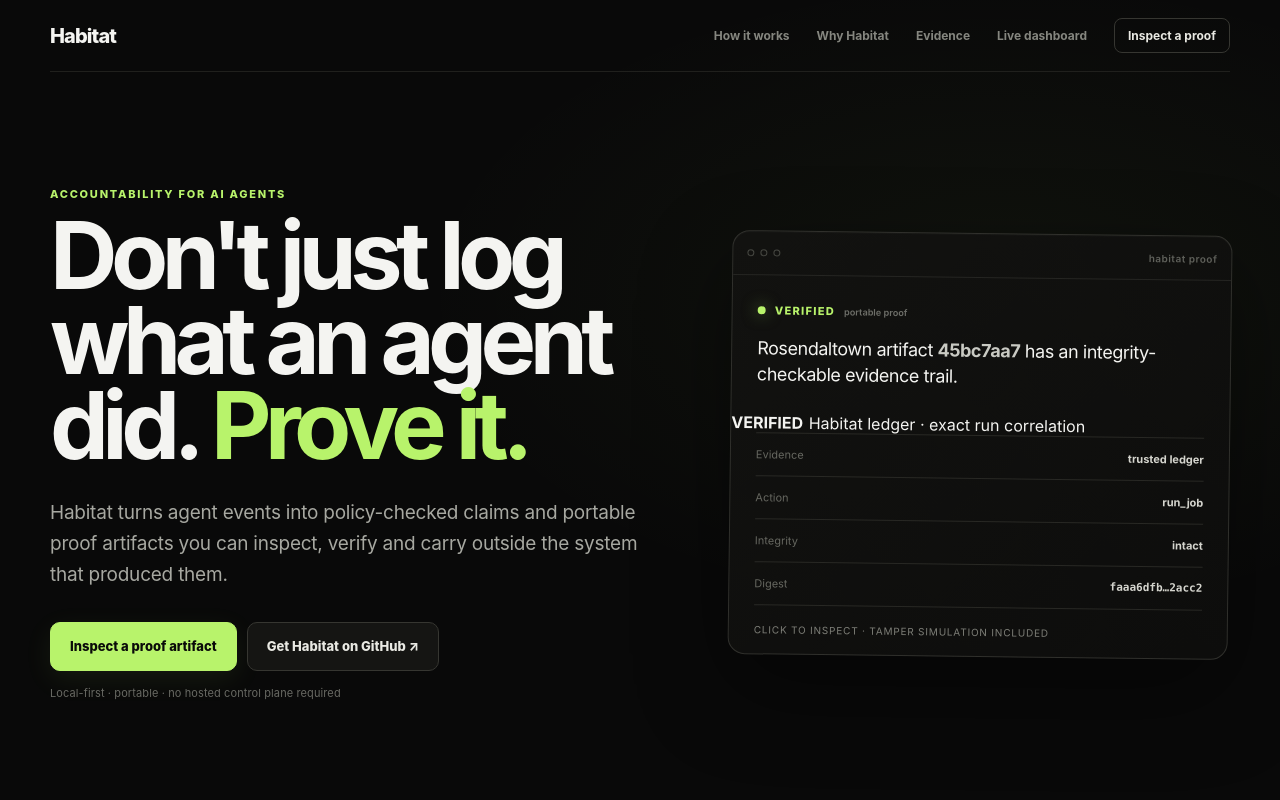
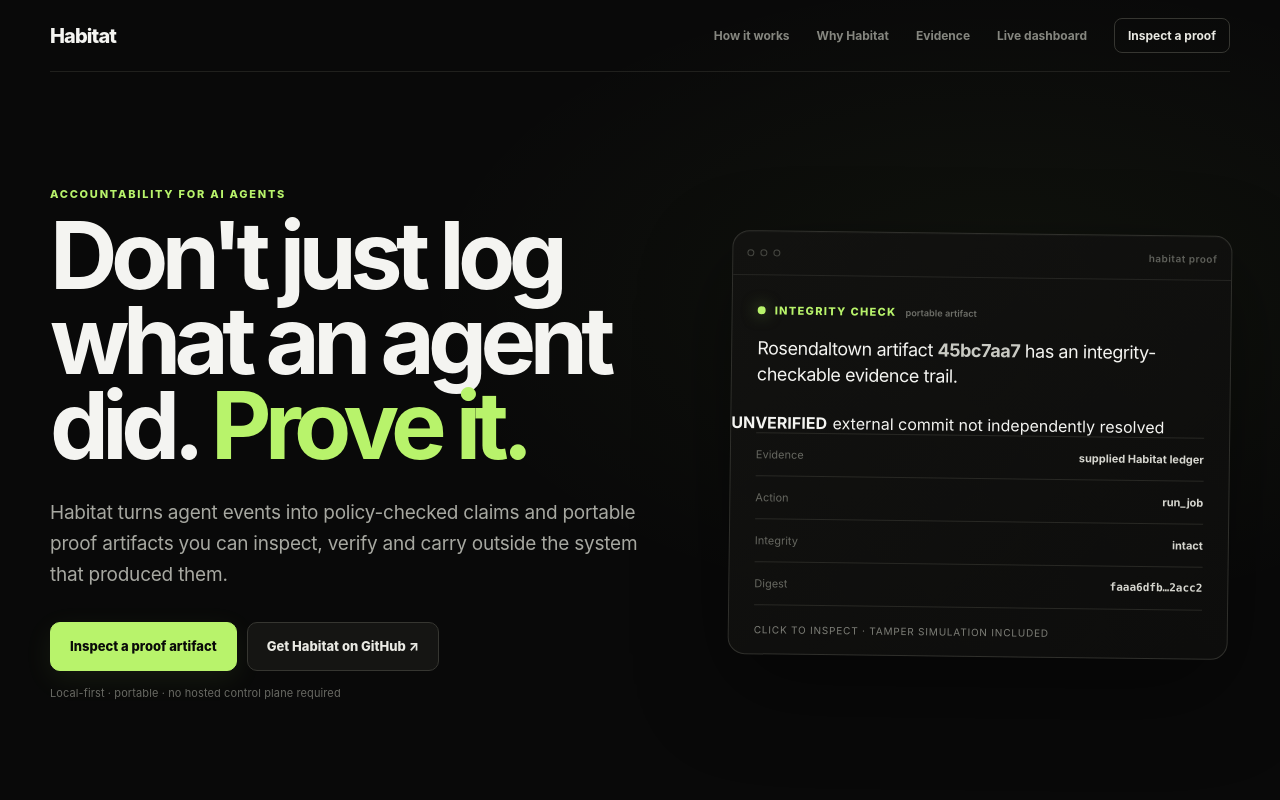
Before and after one commit to buttercode101/Habitat, a Next.js app in the folder web/: page / in a window 1280 px wide. Shown: the top 800 px of the page. Built offline with nearby package versions, Linux system fonts and the light colour scheme.

Commit message:
Remove residual verified-truth claim from Habitat hero

```diff
--- a/web/app/page.tsx
+++ b/web/app/page.tsx
@@ -41,11 +41,11 @@
         <Link className="hero-proof" href="/dashboard#proof-demo" aria-label="Open the interactive Habitat proof demo">
           <div className="proof-window">
             <div className="window-bar"><span /><span /><span /><b>habitat proof</b></div>
-            <div className="proof-status"><span className="status-dot" /> VERIFIED <small>portable proof</small></div>
+            <div className="proof-status"><span className="status-dot" /> INTEGRITY CHECK <small>portable artifact</small></div>
             <div className="proof-claim">Rosendaltown artifact <strong>45bc7aa7</strong> has an integrity-checkable evidence trail.</div>
-            <div className="proof-live"><span className="live-dot" /><strong>VERIFIED</strong><span>Habitat ledger · exact run correlation</span></div>
+            <div className="proof-live"><span className="live-dot" /><strong>UNVERIFIED</strong><span>external commit not independently resolved</span></div>
             <div className="proof-lines">
-              <div><span>Evidence</span><b>trusted ledger</b></div>
+              <div><span>Evidence</span><b>supplied Habitat ledger</b></div>
               <div><span>Action</span><b>run_job</b></div>
               <div><span>Integrity</span><b>intact</b></div>
               <div><span>Digest</span><b className="mono">faaa6dfb…2acc2</b></div>
```
